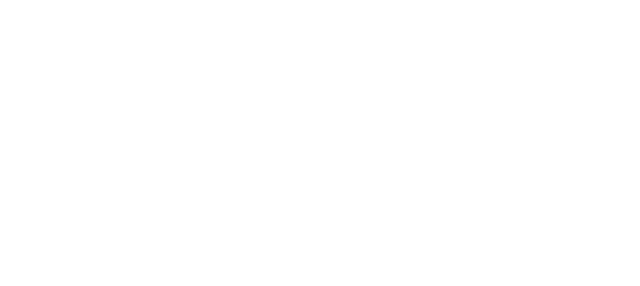
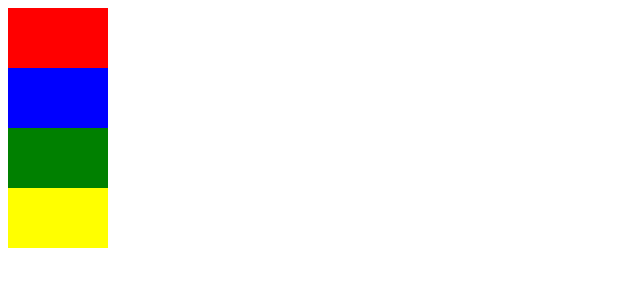
Before and after one commit to SASNOVACAT08/SuperSimon, a plain HTML site: page index.html in a window 1280 px wide. Shown: the whole page, without its empty margins (0-640 px from the left). Drawn offline with Linux system fonts and the light colour scheme.

Commit message:
Style, button, variables

```diff
--- a/index.html
+++ b/index.html
@@ -3,8 +3,16 @@
   <head>
     <meta charset="UTF-8" />
     <meta name="viewport" content="width=device-width, initial-scale=1.0" />
+    <link rel="stylesheet" href="style.css" />
     <script async defer src="script.js"></script>
     <title>Super Simon</title>
   </head>
-  <body></body>
+  <body>
+    <main>
+      <div class="button" id="button_0"></div>
+      <div class="button" id="button_1"></div>
+      <div class="button" id="button_2"></div>
+      <div class="button" id="button_3"></div>
+    </main>
+  </body>
 </html>
--- a/script.js
+++ b/script.js
@@ -0,0 +1,2 @@
+let player_list = [];
+let simon_list = [];
--- /dev/null
+++ b/style.css
@@ -0,0 +1,16 @@
+.button {
+  width: 100px;
+  height: 60px;
+}
+#button_0 {
+  background-color: red;
+}
+#button_1 {
+  background-color: blue;
+}
+#button_2 {
+  background-color: green;
+}
+#button_3 {
+  background-color: yellow;
+}
```
